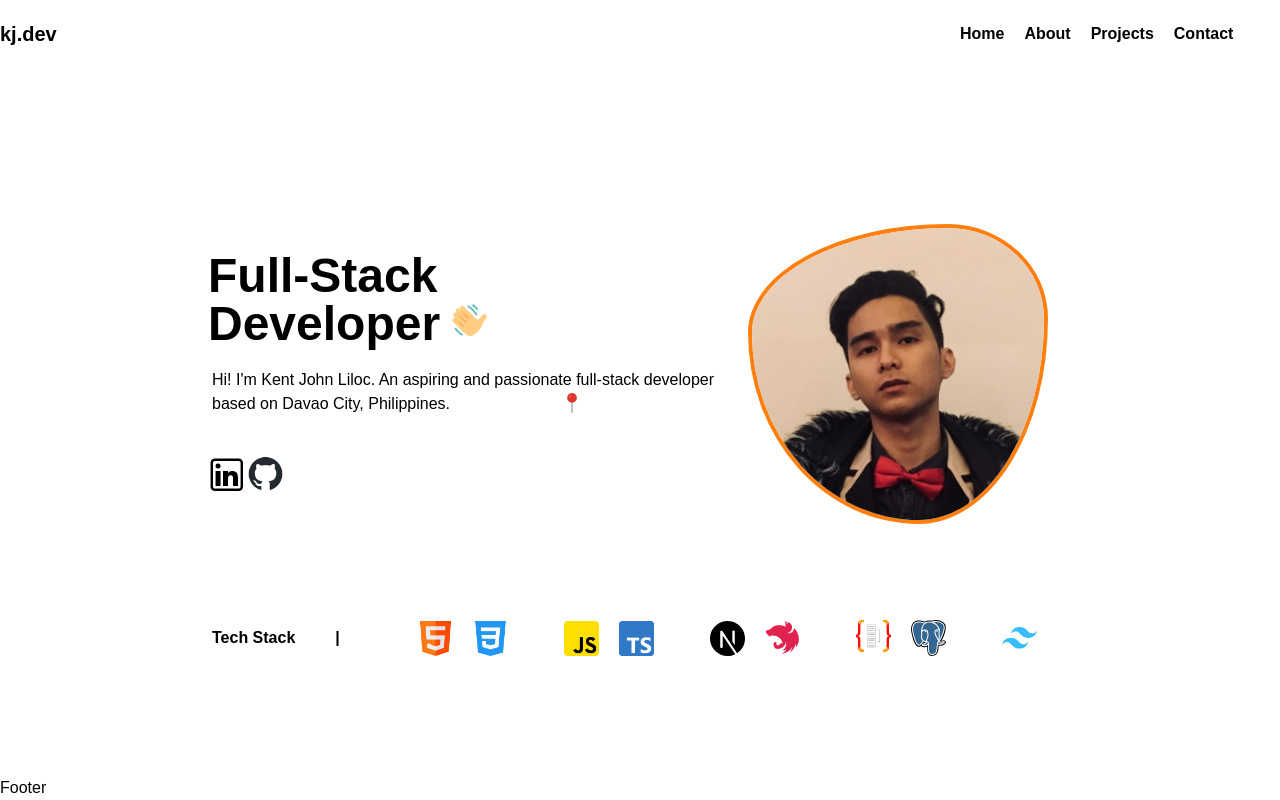
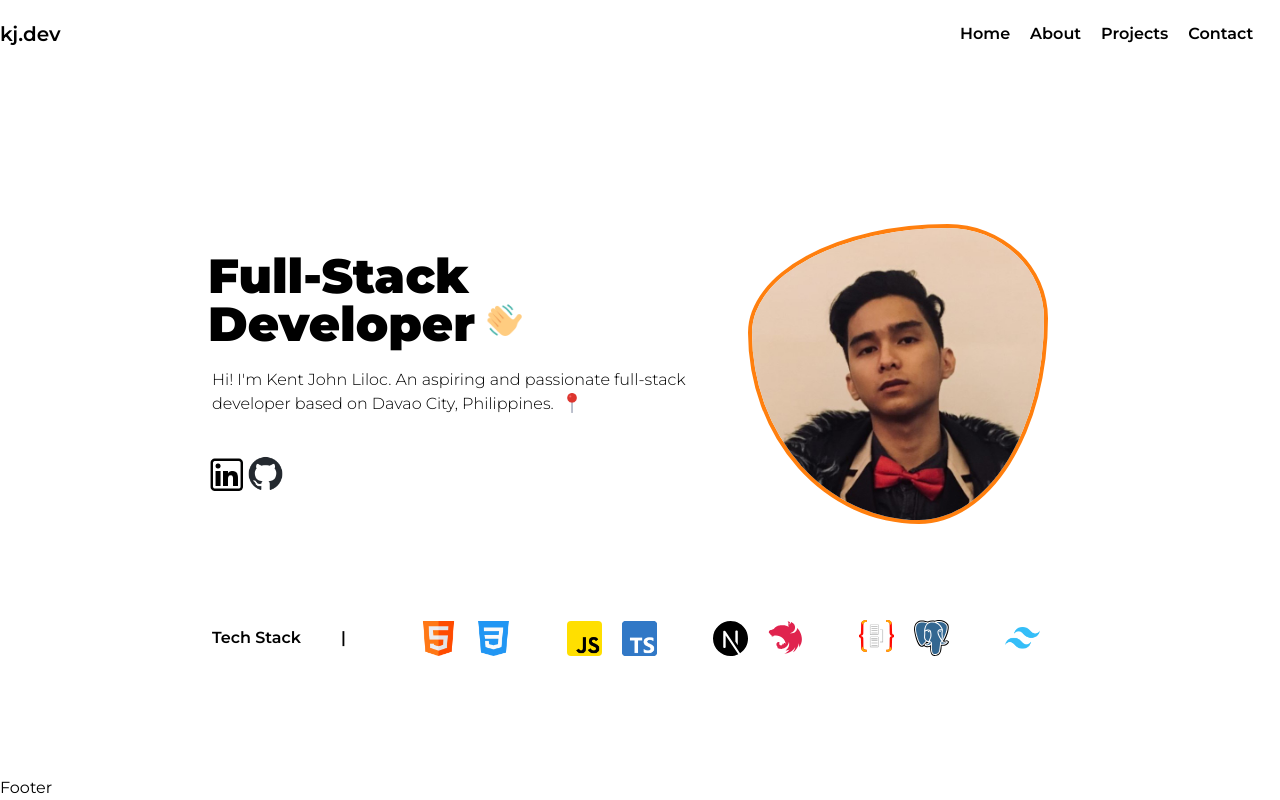
Before and after one commit to kntjhnllc/kj-portfolio, a Next.js app: page / in a window 1280 px wide. Built offline with nearby package versions, Linux system fonts and the light colour scheme.

Commit message:
try fix font

```diff
--- a/app/layout.tsx
+++ b/app/layout.tsx
@@ -1,7 +1,6 @@
 import type { Metadata } from "next";
 import { Inter } from "next/font/google";
 import "./globals.css";
-
 const inter = Inter({ subsets: ["latin"] });
 
 export const metadata: Metadata = {
@@ -16,6 +15,13 @@
 }>) {
   return (
     <html lang="en">
+      <header>
+        <link rel="preconnect" href="https://fonts.googleapis.com" />
+        <link
+          href="https://fonts.googleapis.com/css2?family=Montserrat:wght@300;400;500;600;700;800;900&display=swap"
+          rel="stylesheet"
+        />
+      </header>
       <body>{children}</body>
     </html>
   );
```
